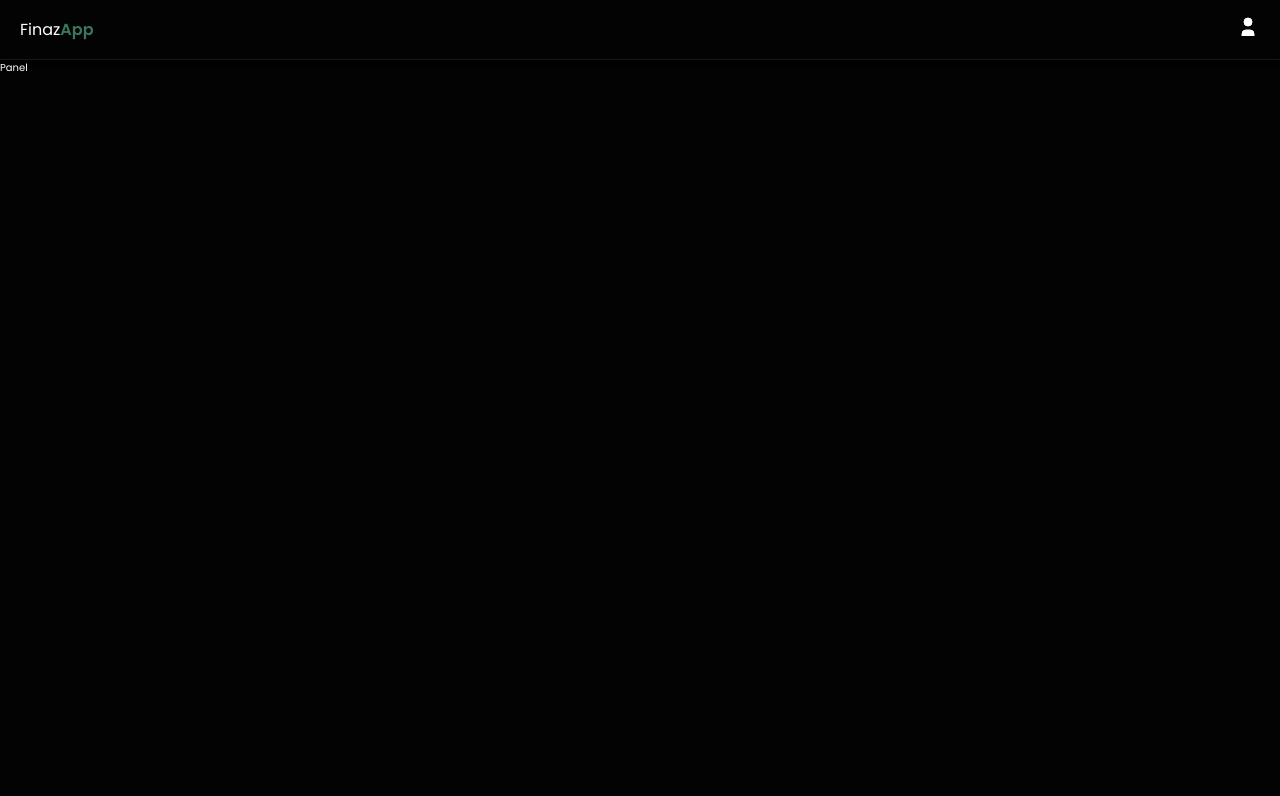
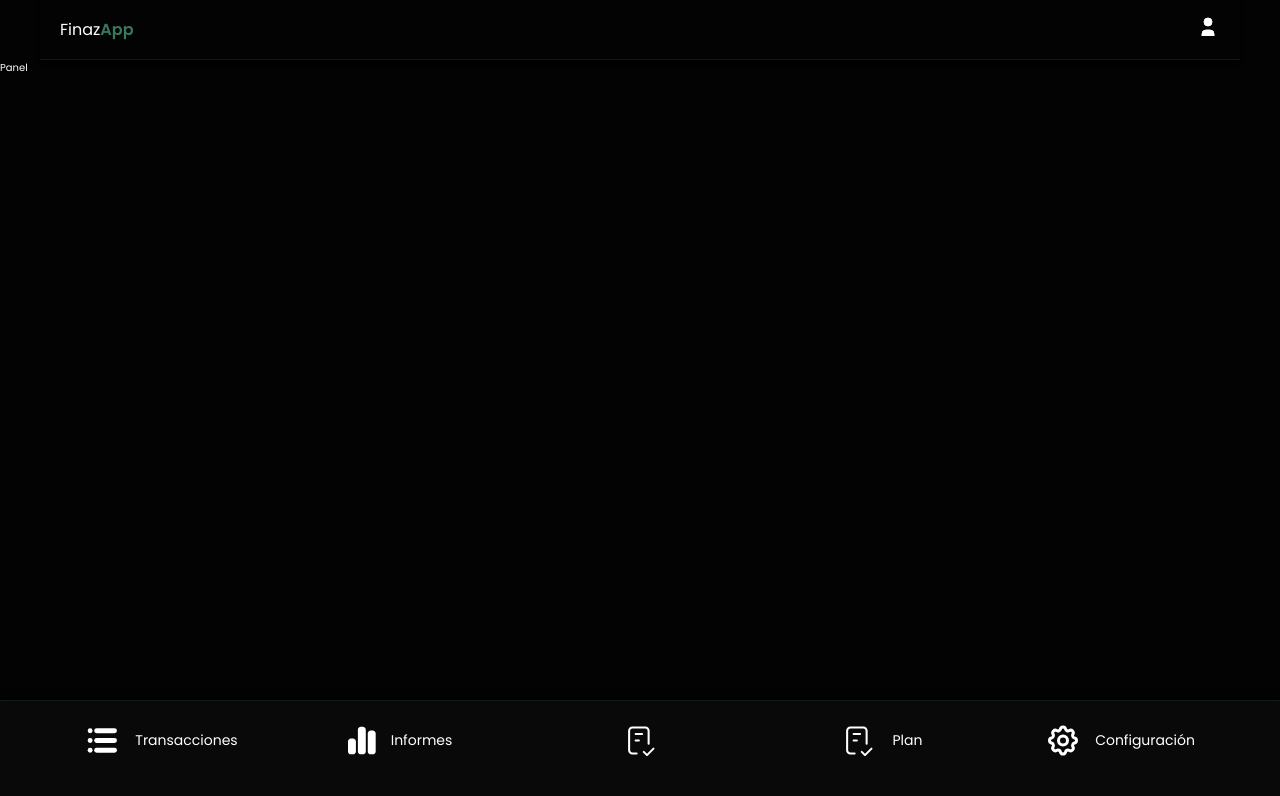
Before and after one commit to manudiiez/finazapp-client, a Next.js app: page /panel in a window 1280 px wide. Shown: the top 796 px of the page. Built offline with nearby package versions, Linux system fonts and the light colour scheme; no server answers.

Commit message:
header and footer

```diff
--- a/src/app/panel/layout.jsx
+++ b/src/app/panel/layout.jsx
@@ -1,8 +1,10 @@
+import Footer from "@/components/Footer"
 
 const layout = ({ children }) => {
     return (
         <div>
             {children}
+            <Footer />
         </div>
     )
 }
--- a/src/app/panel/page.jsx
+++ b/src/app/panel/page.jsx
@@ -2,7 +2,7 @@ import React from 'react'
 
 const Panel = () => {
     return (
-        <div>Panel</div>
+        <div style={{ height: "200vh" }}>Panel</div>
     )
 }
 
--- a/src/components/Footer.jsx
+++ b/src/components/Footer.jsx
@@ -1,8 +1,52 @@
-import React from 'react'
+import styles from '@/styles/components/footer.module.scss'
+import Link from 'next/link'
+import { IconChart, IconGoal, IconList, IconSettings } from './shared/Icons'
 
 const Footer = () => {
     return (
-        <div>Footer</div>
+        <footer className={styles.footer}>
+            <nav>
+                <ul>
+                    <li>
+                        <Link href="/panel">
+                            <IconList className={styles.iconList} />
+                            <span>
+                                Transacciones
+                            </span>
+                        </Link>
+                    </li>
+                    <li>
+                        <Link href="/panel">
+                            <IconChart className={styles.iconChart} />
+                            <span>
+                                Informes
+                            </span>
+                        </Link>
+                    </li>
+                    <li>
+                        <Link href="/panel">
+                            <IconGoal />
+                        </Link>
+                    </li>
+                    <li>
+                        <Link href="/panel">
+                            <IconGoal className={styles.iconGoal} />
+                            <span>
+                                Plan
+                            </span>
+                        </Link>
+                    </li>
+                    <li>
+                        <Link href="/panel">
+                            <IconSettings />
+                            <span>
+                                Configuración
+                            </span>
+                        </Link>
+                    </li>
+                </ul>
+            </nav>
+        </footer>
     )
 }
 
--- a/src/components/Header.jsx
+++ b/src/components/Header.jsx
@@ -5,10 +5,12 @@ const Header = async () => {
 
     return (
         <div className={styles.header}>
-            <header>
-                <span>Finaz<strong>App</strong></span>
-                <UserButton />
-            </header>
+            <div className={styles.headerContainer}>
+                <header>
+                    <span>Finaz<strong>App</strong></span>
+                    <UserButton />
+                </header>
+            </div>
         </div>
     )
 }
--- a/src/components/shared/Icons.jsx
+++ b/src/components/shared/Icons.jsx
@@ -5,3 +5,37 @@ export const IconUser = ({ className }) => (
 export const IconLogout = ({ className }) => (
     <svg className={className} width="24" height="24" viewBox="0 0 24 24" strokeWidth="2" stroke="currentColor" fill="none" ><path stroke="none" d="M0 0h24v24H0z" fill="none" /><path d="M14 8v-2a2 2 0 0 0 -2 -2h-7a2 2 0 0 0 -2 2v12a2 2 0 0 0 2 2h7a2 2 0 0 0 2 -2v-2" /><path d="M9 12h12l-3 -3" /><path d="M18 15l3 -3" /></svg>
 )
+
+export const IconList = ({ className }) => (
+    <svg className={className} width="24" height="24" viewBox="0 0 24 24" stroke="currentColor" fill="none" strokeLinecap="round"><path stroke="none" d="M0 0h24v24H0z" fill="none" /><path d="M9 6l11 0" /><path d="M9 12l11 0" /><path d="M9 18l11 0" /><path d="M5 6l0 .01" /><path d="M5 12l0 .01" /><path d="M5 18l0 .01" /></svg>
+)
+
+
+export const IconChart = ({ className }) => (
+    <svg width="29" height="39" viewBox="0 0 29 29" fill="none" className={className}>
+        <path d="M9.88637 3.62503C9.88637 2.01849 11.184 0.659119 12.8523 0.659119H14.8296C16.4361 0.659119 17.7955 2.01849 17.7955 3.62503V25.375C17.7955 27.0433 16.4361 28.3409 14.8296 28.3409H12.8523C11.184 28.3409 9.88637 27.0433 9.88637 25.375V3.62503ZM0 15.4887C0 13.8821 1.29759 12.5228 2.96591 12.5228H4.94318C6.54973 12.5228 7.90909 13.8821 7.90909 15.4887V25.375C7.90909 27.0433 6.54973 28.3409 4.94318 28.3409H2.96591C1.29759 28.3409 0 27.0433 0 25.375V15.4887ZM24.7159 4.61367C26.3225 4.61367 27.6818 5.97303 27.6818 7.57958V25.375C27.6818 27.0433 26.3225 28.3409 24.7159 28.3409H22.7386C21.0703 28.3409 19.7727 27.0433 19.7727 25.375V7.57958C19.7727 5.97303 21.0703 4.61367 22.7386 4.61367H24.7159Z" fill="currentColor" />
+    </svg>
+
+)
+
+export const IconGoal = ({ className }) => (
+    <svg width="41" height="39" viewBox="0 0 38 38" fill="none" className={className}>
+        <g clipPath="url(#clip0_135_232)">
+            <path d="M15.2238 31.6666H11.0833C10.2435 31.6666 9.43803 31.333 8.84417 30.7391C8.2503 30.1453 7.91667 29.3398 7.91667 28.5V9.49998C7.91667 8.66013 8.2503 7.85467 8.84417 7.26081C9.43803 6.66694 10.2435 6.33331 11.0833 6.33331H23.75C24.5899 6.33331 25.3953 6.66694 25.9892 7.26081C26.583 7.85467 26.9167 8.66013 26.9167 9.49998V22.1666" stroke="currentColor" strokeWidth="2" strokeLinecap="round" strokeLinejoin="round" />
+            <path d="M22.1667 30.0834L25.3333 33.25L31.6667 26.9167" stroke="currentColor" strokeWidth="2" strokeLinecap="round" strokeLinejoin="round" />
+            <path d="M14.25 12.6667H20.5833" stroke="currentColor" strokeWidth="2" strokeLinecap="round" strokeLinejoin="round" />
+            <path d="M14.25 19H17.4167" stroke="currentColor" strokeWidth="2" strokeLinecap="round" strokeLinejoin="round" />
+        </g>
+        <defs>
+            <clipPath id="clip0_135_232">
+                <rect width="41" height="39" fill="currentColor" />
+            </clipPath>
+        </defs>
+    </svg>
+
+
+)
+
+export const IconSettings = ({ className }) => (
+    <svg xmlns="http://www.w3.org/2000/svg" className={className} width="36" height="39" viewBox="0 0 24 24" strokeWidth="2" stroke="currentColor" fill="none" ><path stroke="none" d="M0 0h24v24H0z" fill="none" /><path d="M10.325 4.317c.426 -1.756 2.924 -1.756 3.35 0a1.724 1.724 0 0 0 2.573 1.066c1.543 -.94 3.31 .826 2.37 2.37a1.724 1.724 0 0 0 1.065 2.572c1.756 .426 1.756 2.924 0 3.35a1.724 1.724 0 0 0 -1.066 2.573c.94 1.543 -.826 3.31 -2.37 2.37a1.724 1.724 0 0 0 -2.572 1.065c-.426 1.756 -2.924 1.756 -3.35 0a1.724 1.724 0 0 0 -2.573 -1.066c-1.543 .94 -3.31 -.826 -2.37 -2.37a1.724 1.724 0 0 0 -1.065 -2.572c-1.756 -.426 -1.756 -2.924 0 -3.35a1.724 1.724 0 0 0 1.066 -2.573c-.94 -1.543 .826 -3.31 2.37 -2.37c1 .608 2.296 .07 2.572 -1.065z" /><path d="M9 12a3 3 0 1 0 6 0a3 3 0 0 0 -6 0" /></svg>
+)
--- /dev/null
+++ b/src/styles/components/footer.module.scss
@@ -0,0 +1,97 @@
+@import '../index.scss';
+
+.footer {
+    width: 100%;
+    border-top: 1px solid $color-8;
+    position: fixed;
+    bottom: 0;
+    left: 0;
+    padding: 2rem;
+    padding-bottom: 4rem;
+    background-color: $color-6;
+
+    box-shadow: 0px -4px 4px 0px #0000009c;
+
+    nav {
+        width: 100%;
+        max-width: 1200px;
+        margin: auto;
+        overflow-x: hidden;
+
+        ul {
+            display: grid;
+            grid-template-columns: repeat(5, 1fr);
+
+            li {
+                a {
+                    display: flex;
+                    align-items: center;
+                    flex-direction: column;
+                    font-size: .9rem;
+                    gap: .8rem;
+                    text-decoration: none;
+
+                    &:hover {
+                        svg {
+                            stroke: $color-4;
+
+                            &.iconChart {
+                                path {
+                                    fill: $color-4;
+                                }
+                            }
+
+                            &.iconGoal {
+                                path {
+                                    stroke: $color-4;
+                                }
+                            }
+                        }
+
+                        span {
+                            color: $color-4;
+                        }
+                    }
+                }
+
+            }
+        }
+    }
+
+    .iconList {
+        stroke-width: 3;
+        width: 39px;
+        height: 39px;
+    }
+
+    @media (min-width: 700px) {
+        nav {
+            ul {
+                li {
+                    a {
+                        flex-direction: row;
+                        gap: 1.4rem;
+                        font-size: 1.4rem;
+                        justify-content: center;
+                    }
+                }
+            }
+        }
+
+    }
+
+    @media (max-width: 360px) {
+        nav {
+            ul {
+                li {
+                    a {
+                        span {
+                            display: none;
+                        }
+                    }
+                }
+            }
+        }
+
+    }
+}
--- a/src/styles/components/header.module.scss
+++ b/src/styles/components/header.module.scss
@@ -4,9 +4,18 @@
     width: 100%;
     height: 60px;
 
-    >header {
+    .headerContainer {
+        width: 100%;
+        position: fixed;
+        top: 0;
+        left: 0;
+        background-color: $color-7;
+
+        header {
             padding: 1.5rem 2rem;
             width: 100%;
+            margin: auto;
+            max-width: 1200px;
             display: flex;
             align-items: center;
             justify-content: space-between;
@@ -23,3 +32,13 @@
             }
         }
     }
+
+
+    @media (min-width: 700px) {
+        header {
+            >span {
+                font-size: 2rem;
+            }
+        }
+    }
+}
```
Lines whose indentation alone changed are shown as unchanged.
